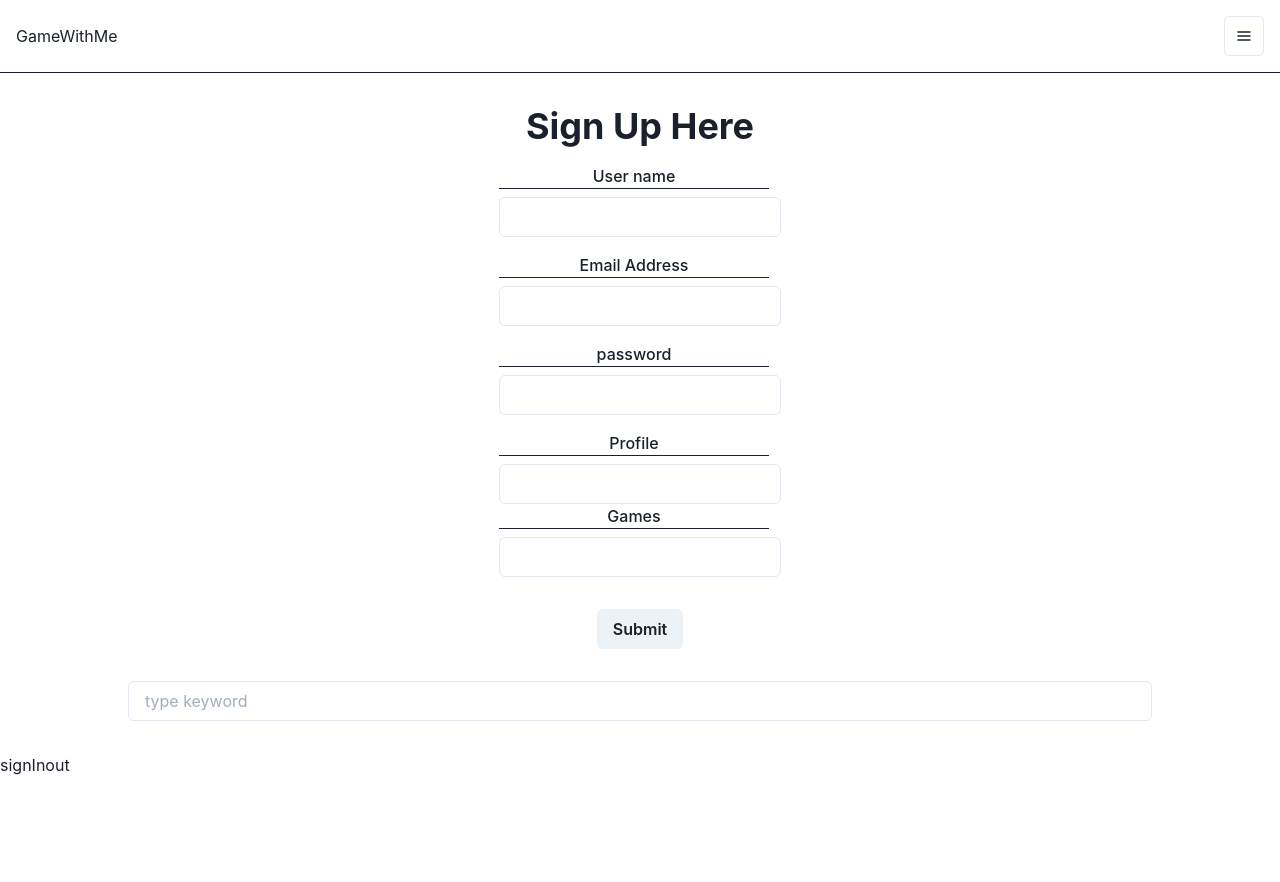
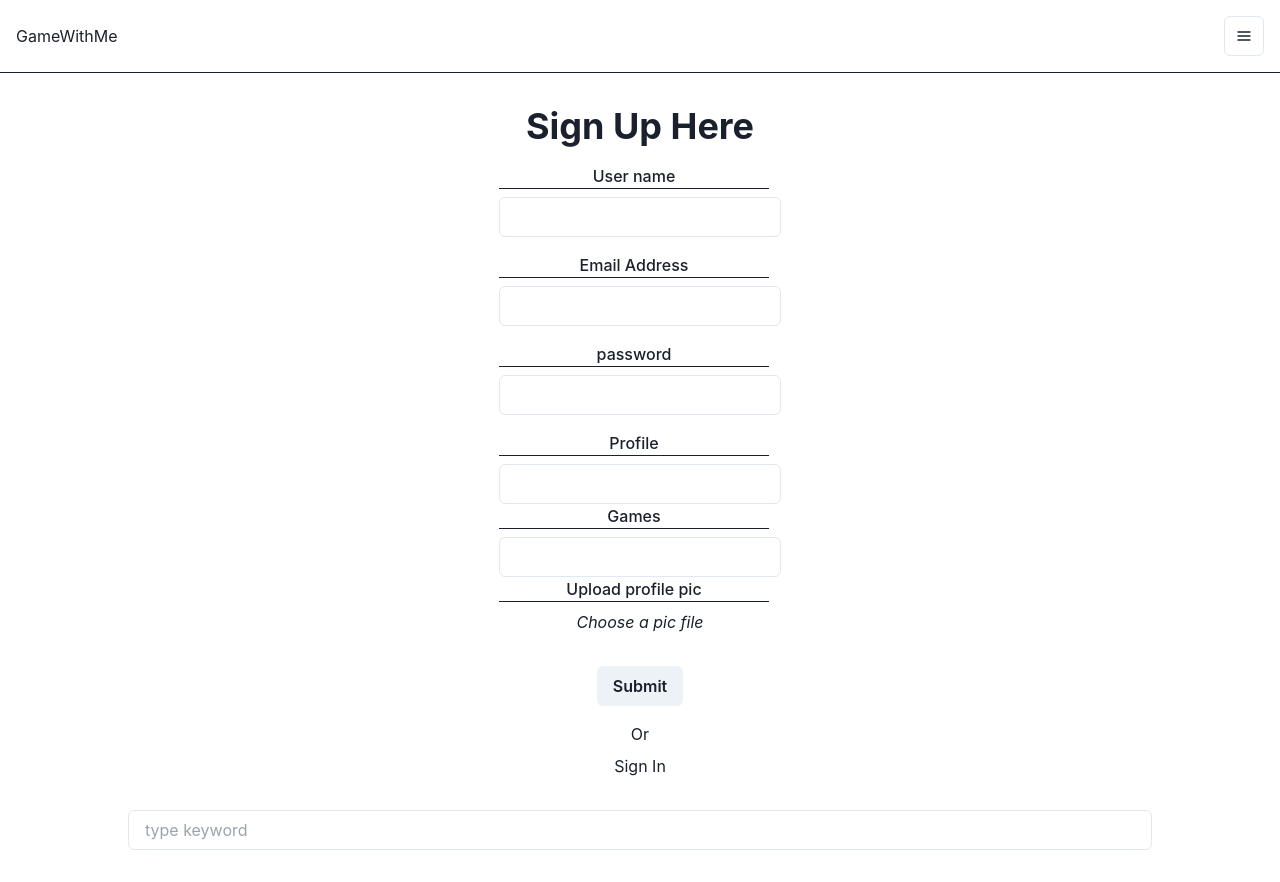
Before and after one commit to Ryunosuke-yo/Game-with-me, a Next.js app: page / in a window 1280 px wide. Before the commit the page ends 800 px from the top, so only its background shows below. Built offline with nearby package versions, Linux system fonts and the light colour scheme; no server answers.

Commit message:
added file upload on front end

```diff
--- /dev/null
+++ b/componets/signInOut.js
@@ -0,0 +1,33 @@
+import { Box, Text , Center, VStack} from "@chakra-ui/react"
+import {signIn, signOut} from "next-auth/react"
+import Link from "next/link"
+
+
+
+export function SignIn() {
+
+
+    return (
+        <Center mt="1rem">
+        <VStack>
+        <Text>Or</Text>
+
+        <a href={'/api/auth/signin'} onClick={(e)=>{
+            e.preventDefault()
+            signIn()
+          }}>
+            Sign In
+        </a>
+        </VStack>
+        </Center>
+          )
+
+        }
+
+
+export function SignOut() {
+            return (
+                <a onClick={()=>signOut()}>out</a>
+
+    )
+}
--- a/componets/signUpForm.js
+++ b/componets/signUpForm.js
@@ -14,21 +14,47 @@ import {
 import { useForm } from 'react-hook-form'
 import {yupResolver} from "@hookform/resolvers/yup"
 import * as yup from "yup"
+import axios from 'axios'
+import { useRef, useState } from 'react'
+import { set } from 'mongoose'
 
 const reqMessage = "This field is required"
 
-const schema = yup.object({
+const schema = yup.object().shape({
     name : yup.string().required(reqMessage).max(20, "20 characters maximum"),
     email : yup.string().email("Not valid email address").required(reqMessage),
-    password : yup.string().required(reqMessage).min(5, "Password should be more than 5 characters").max(20, "Password should be less than 20 characters")
+    password : yup.string().required(reqMessage).min(5, "Password should be more than 5 characters").max(20, "Password should be less than 20 characters"),
+    pic : yup.mixed()
 }).required()
 
 const SignUpForm=()=> {
+    const fileNameRef = useRef(null)
+    const [fileUploaded, setFileUploaded] = useState()
+    // const handleFileName = (e)=>{
+
+    //     const path = e.current.value
+    //     const fName = path.split("\\").reverse()[0]
+    //     console.log(fName)
+    //     setFileName(fName)
+    // }
+
+    const fileHandler = (e)=>{
+        setFileUploaded(e.target.files[0])
+    }
+
     const {register, handleSubmit, formState : {errors}} = useForm({
         resolver : yupResolver(schema)
     })
     const onSubmit = data =>{
         console.log(data)
+        axios.post("/api/postuser", data)
+        .then(function (response) {
+            console.log(response);
+          })
+          .catch(function (error) {
+            console.log(error);
+          });
+
     }
 
     const erComp = (er)=><Text textAlign="center" color="red" m="0.5rem 0 1rem 0">{er}</Text>
@@ -78,9 +104,22 @@ const SignUpForm=()=> {
                         <Input id="games" type="games"/>
                     </FormControl>
 
+                    <FormControl>
+                        <FormLabel htmlFor='pic' borderBottom="1px" textAlign="center">
+                        Upload profile pic
+                        </FormLabel>
+                        <Center>
+                        <label className='italic' onChange={fileHandler}>
+                            {fileUploaded ? `${fileUploaded.name}` : "Choose a pic file"}
+                            <input id="pic" type="file" className='hidden' accept="image/png, image/gif, image/jpeg" ref={fileNameRef}  {...register("pic")}/>
+                        </label>
+                        </Center>
+                    </FormControl>
                     <Center mt="2rem">
                         <Button type="submit" textAlign="center">Submit</Button>
                     </Center>
+
+
                     </form>
                 </VStack>
             </Center>
--- /dev/null
+++ b/componets/signedInSuc.js
@@ -0,0 +1,10 @@
+import { Text , Center} from "@chakra-ui/react"
+
+
+export default function SignedInSuc({name}) {
+    return (
+        <Center>
+        <Text>Hello, {name}</Text>
+        </Center>
+    )
+}
--- a/package.json
+++ b/package.json
@@ -14,17 +14,23 @@
     "@emotion/styled": "^11.6.0",
     "@hookform/resolvers": "^2.8.8",
     "@next-auth/mongodb-adapter": "^1.0.1",
+    "autoprefixer": "^10.4.2",
+    "axios": "^0.25.0",
     "firebase": "^9.6.4",
     "framer-motion": "^5.6.0",
     "js-cookie": "^3.0.1",
     "mongodb": "^4.3.1",
     "mongoose": "^6.1.8",
+    "multer": "^1.4.4",
     "next": "12.0.8",
     "next-auth": "^4.1.2",
+    "next-connect": "^0.11.0",
+    "postcss": "^8.4.5",
     "react": "17.0.2",
     "react-dom": "17.0.2",
     "react-firebaseui": "^6.0.0",
     "react-hook-form": "^7.25.1",
+    "tailwindcss": "^3.0.18",
     "yup": "^0.32.11"
   },
   "devDependencies": {
--- a/pages/index.js
+++ b/pages/index.js
@@ -4,12 +4,22 @@ import Header from '../componets/Header'
 import Inputforsearch from '../componets/InputForSearch'
 import {signIn, useSession, signOut} from "next-auth/react"
 import SignUpForm from '../componets/signUpForm'
+import { SignOut, SignIn } from '../componets/signInOut'
+import { Center, Text, VStack } from '@chakra-ui/react'
+import SignedInSuc from '../componets/signedInSuc'
 
 
 
 
+const signInUpComp = <>
+
+
+</>
 export default function Home() {
   const {data : session} = useSession()
+  if(session){
+    console.log(session.user)
+  }
   return (
     <div>
       <Head>
@@ -20,18 +30,17 @@ export default function Home() {
 
       <main>
         <Header />
+        {session ? <SignedInSuc name={session.user.name} /> :
+        <>
         <SignUpForm />
+        <SignIn />
+        </>
+        }
         <Inputforsearch />
-
-        <a href={'/api/auth/signin'} onClick={(e)=>{
-          e.preventDefault()
-          signIn()
-        }}>signIn</a>
-        <a onClick={()=>signOut()}>out</a>
 
 
 
-       {session ? <div>{session.user.name}</div> : null}
+
       </main>
     </div>
   )
--- /dev/null
+++ b/postcss.config.js
@@ -0,0 +1,6 @@
+module.exports = {
+  plugins: {
+    tailwindcss: {},
+    autoprefixer: {},
+  },
+}
--- a/styles/globals.css
+++ b/styles/globals.css
@@ -1,3 +1,8 @@
+@tailwind base;
+@tailwind components;
+@tailwind utilities;
+
+
 html,
 body {
   padding: 0;
--- /dev/null
+++ b/tailwind.config.js
@@ -0,0 +1,9 @@
+module.exports = {
+  content: [
+    "./componets/signUpForm.js"
+  ],
+  theme: {
+    extend: {},
+  },
+  plugins: [],
+}
```
Also changed, not shown: lib/mongodb.js (+26 -5 lines), pages/api/auth/[...nextauth].js (+8 -6 lines), pages/api/postuser.js (added, +31 -0 lines), 1 other file (tests, documents, lock files or other folders).
